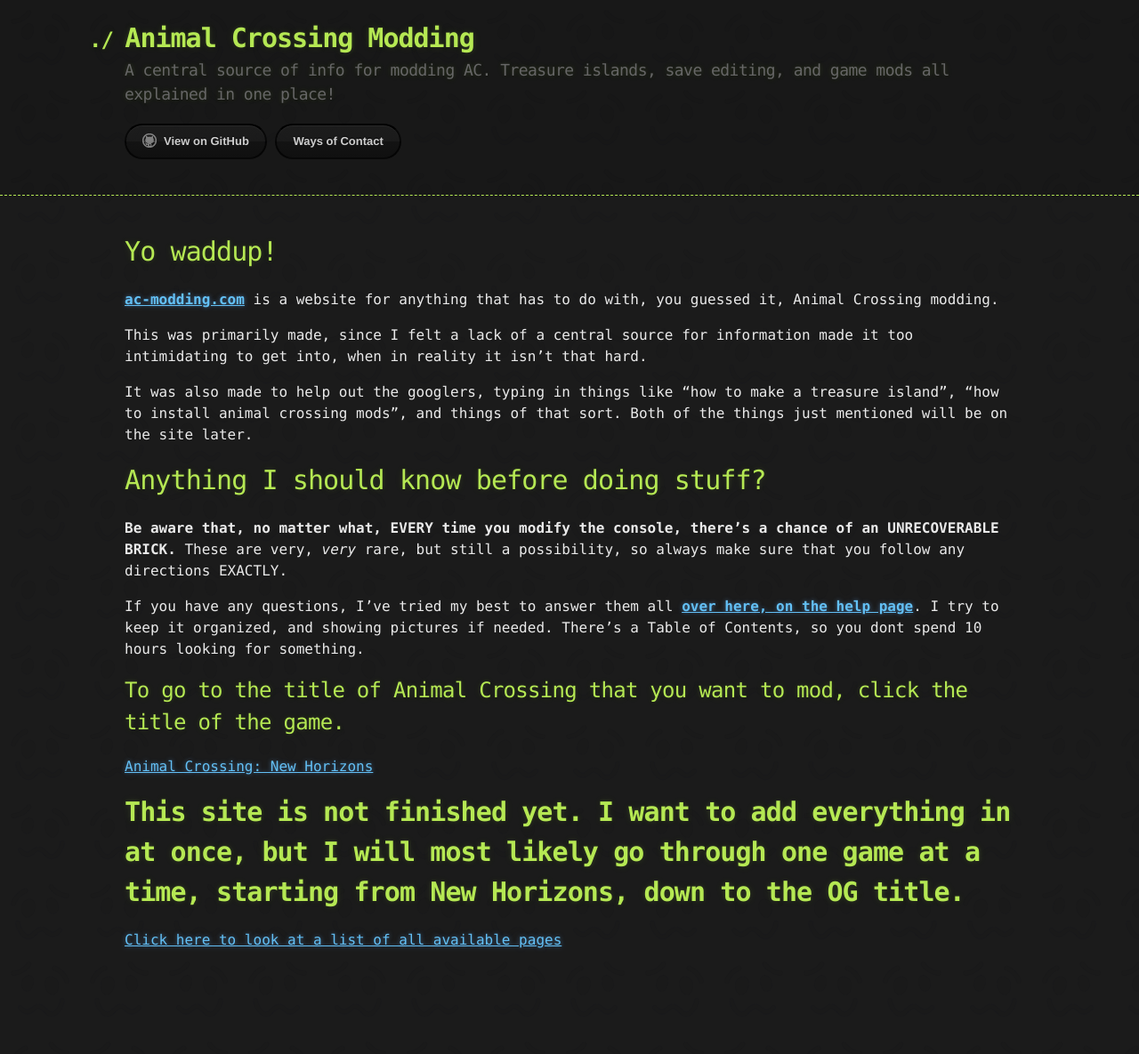
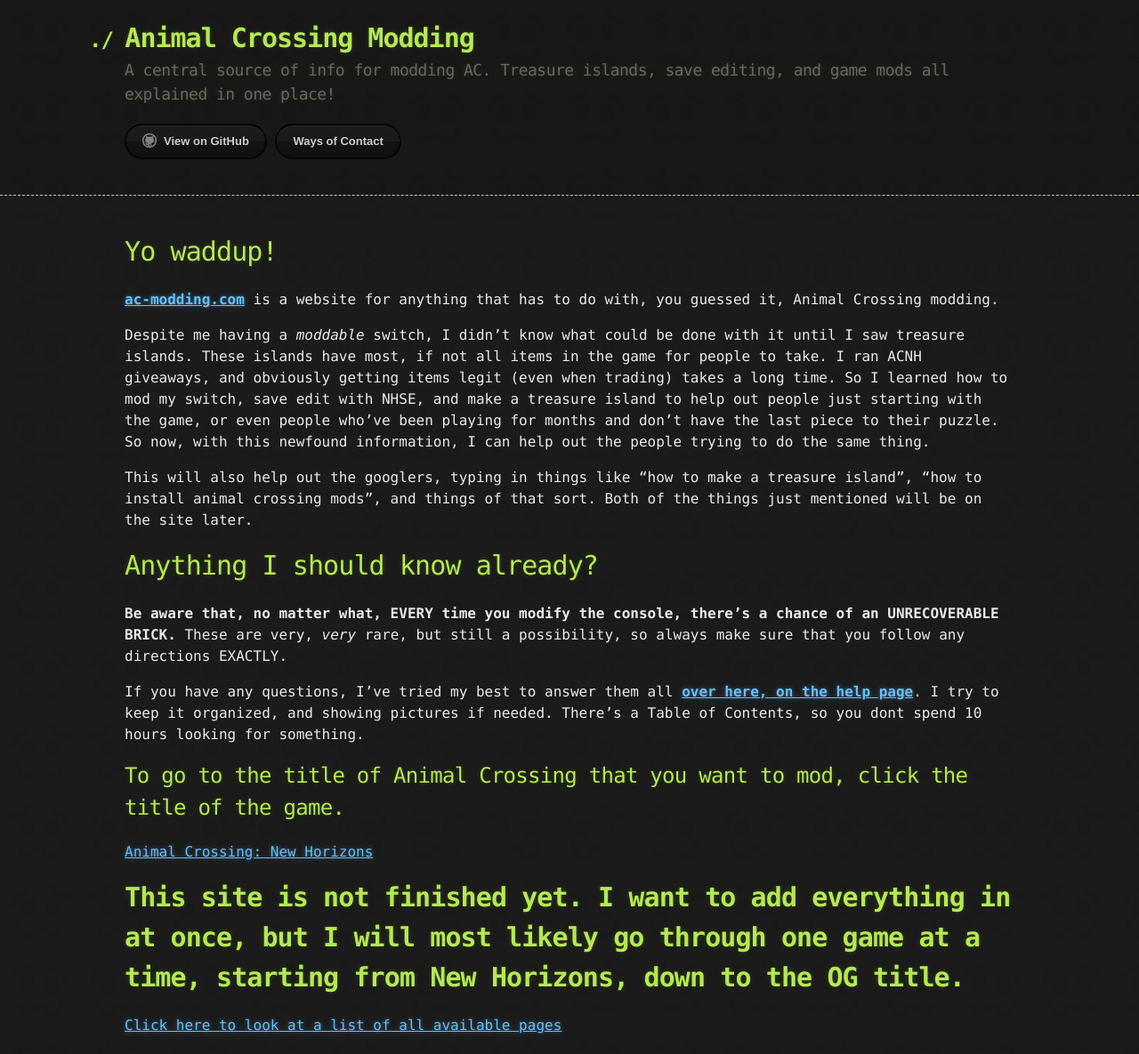
Before and after one commit to inconsistent-dg/AC-Modding, a Jekyll site: the page built from index.md, in a window 1280 px wide. Shown: the whole page at 89% size. Built offline with Jekyll 4.4.1, drawn with Linux system fonts in a browser that asks for light colours; our own code applies the rules of GitHub Pages for plain Markdown files; before the commit the page ends 1089 px from its top, so only the background shows below that.

Commit message:
set fire to your creations
listening to nihilore

```diff
--- a/index.md
+++ b/index.md
@@ -1,11 +1,11 @@
 # Yo waddup!
 [**ac-modding.com**](https://ac-modding.com/) is a website for anything that has to do with, you guessed it, Animal Crossing modding.
 
-This was primarily made, since I felt a lack of a central source for information made it too intimidating to get into, when in reality it isn't that hard.
+Despite me having a *moddable* switch, I didn't know what could be done with it until I saw treasure islands. These islands have most, if not all items in the game for people to take. I ran ACNH giveaways, and obviously getting items legit (even when trading) takes a long time. So I learned how to mod my switch, save edit with NHSE, and make a treasure island to help out people just starting with the game, or even people who've been playing for months and don't have the last piece to their puzzle. So now, with this newfound information, I can help out the people trying to do the same thing.
 
-It was also made to help out the googlers, typing in things like "how to make a treasure island", "how to install animal crossing mods", and things of that sort. Both of the things just mentioned will be on the site later.
+This will also help out the googlers, typing in things like "how to make a treasure island", "how to install animal crossing mods", and things of that sort. Both of the things just mentioned will be on the site later.
 
-# Anything I should know before doing stuff?
+# Anything I should know already?
 **Be aware that, no matter what, EVERY time you modify the console, there's a chance of an UNRECOVERABLE BRICK.** These are very, *very* rare, but still a possibility, so always make sure that you follow any directions EXACTLY.
 
 If you have any questions, I've tried my best to answer them all **[over here, on the help page](/help)**. I try to keep it organized, and showing pictures if needed. There's a Table of Contents, so you dont spend 10 hours looking for something.
```
Also changed, not shown: pages/misc/SEALS.md (+4 -0 lines), README.md.
